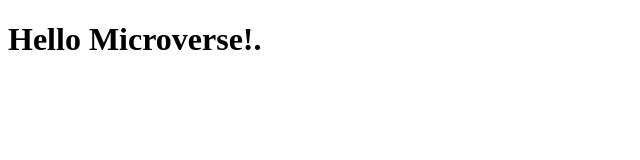
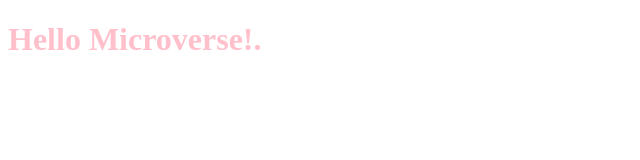
Before and after one commit to Estherstarr/HelloMicroverse2, a website: page index.html in a window 1280 px wide. Shown: the whole page, without its empty margins (0-640 px from the left). Drawn offline with Linux system fonts and the light colour scheme.

Commit message:
Add css link to index file and correct linter error

```diff
--- a/index.html
+++ b/index.html
@@ -5,6 +5,7 @@
     <meta http-equiv="X-UA-Compatible" content="IE=edge">
     <meta name="viewport" content="width=device-width, initial-scale=1.0">
     <title>Document</title>
+    <link rel="stylesheet" href="style.css">
 </head>
 <body>
     <h1 class="h1">Hello Microverse!.</h1>
--- a/style.css
+++ b/style.css
@@ -1,3 +1 @@
-.h1{
-  color:aqua;
-}
+.h1 { color: pink; }
```
